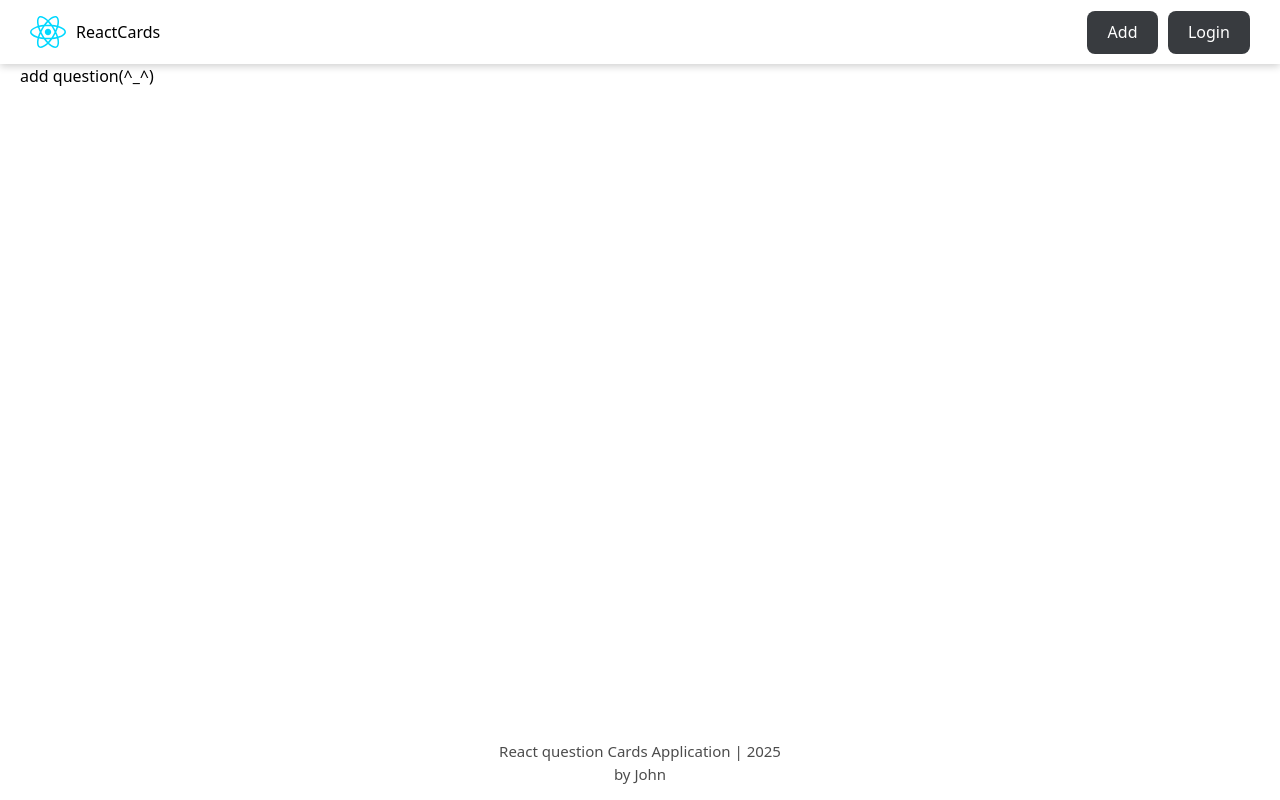
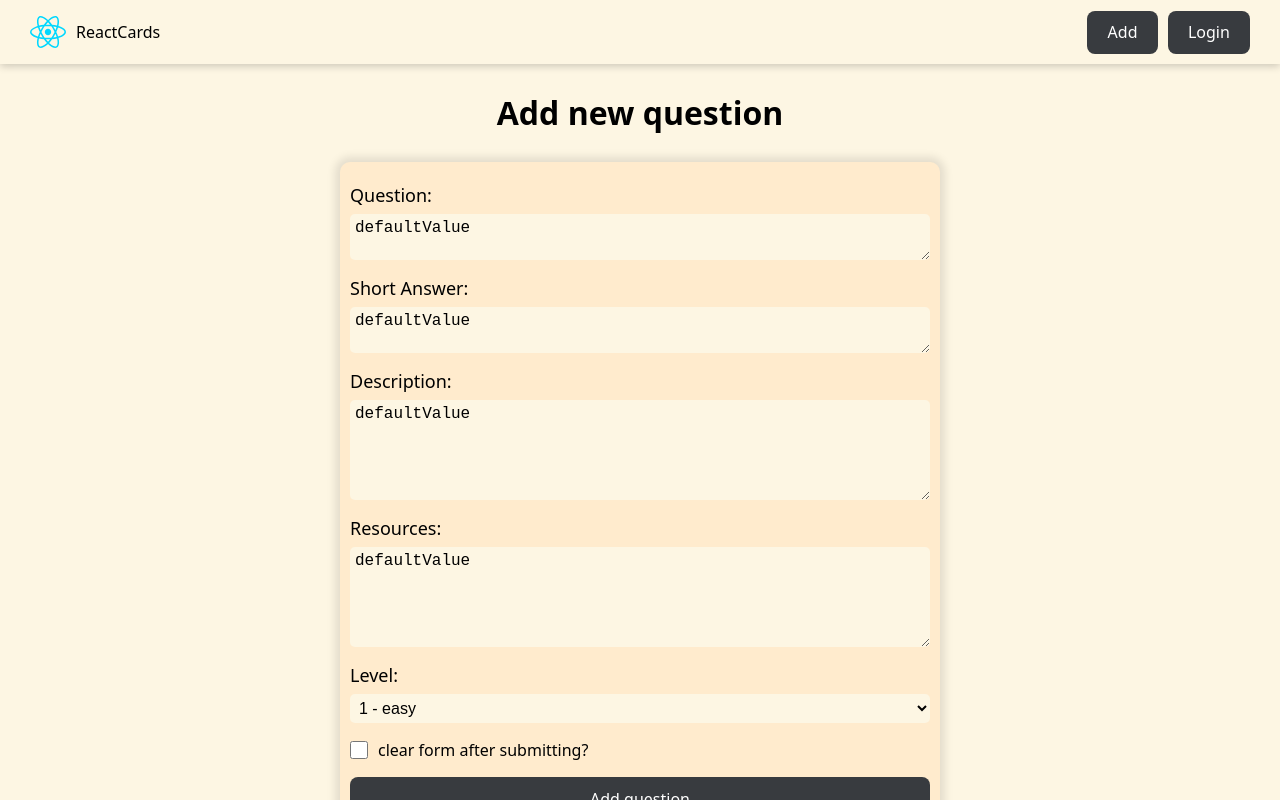
Before and after one commit to Misharkus/react-app, a React (Vite) app: page /addquestion in a window 1280 px wide. Built offline with nearby package versions, Linux system fonts and the light colour scheme.

Commit message:
add question page form, change bg color for light scheme

```diff
--- a/src/App.jsx
+++ b/src/App.jsx
@@ -4,6 +4,7 @@
 import { QuestionCard } from "./components/QuestionCard";
 import { NotFoundPage } from "./pages/NotFoundPage";
 import { QuestionPage } from "./pages/QuestionPage";
+import { AddQuestionPage } from "./pages/AddQuestionPage";
 
 function App() {
   return (
@@ -12,7 +13,7 @@
         <Route element={<MainLayout />}>
           <Route path="/" element={<HomePage />} />
           <Route path="/forbidden" element={<div>forbidden (^_^)</div>} />
-          <Route path="/addquestion" element={<div>add question(^_^)</div>} />
+          <Route path="/addquestion" element={<AddQuestionPage />} />
           <Route path="/question/:id" element={<QuestionPage />} />
 
           <Route path="*" element={<NotFoundPage />} />
--- a/src/index.css
+++ b/src/index.css
@@ -6,6 +6,7 @@
   --btn-text-color: #fff;
 
   --card-bg-color: #343a46;
+  --green-color: #219679;
 
   font-family: system-ui, Avenir, Helvetica, Arial, sans-serif;
   line-height: 1.5;
@@ -44,13 +45,14 @@
 
 @media (prefers-color-scheme: light) {
   :root {
-    --main-bg-color: #fff;
+    --main-bg-color: #FDF6E3;
     --text-color: #000;
 
     --btn-bg-color: #383b3f;
     --btn-text-color: #fff;
 
-    --card-bg-color: #ebedf0;
+    --card-bg-color: blanchedalmond;
+    --green-color: #219679;
   }
 }
 
@@ -64,5 +66,6 @@
     --btn-text-color: #57C4DC;
 
     --card-bg-color: #343a46;
+    --green-color: #219679;
   }
 }
--- /dev/null
+++ b/src/pages/AddQuestionPage/AddQuestionPage.jsx
@@ -0,0 +1,81 @@
+import cls from "./AddQuestionPage.module.css";
+import { Button } from "../../components/Button";
+
+export const AddQuestionPage = () => {
+  return (
+    <>
+      <h1 className={cls.formTitle}>Add new question</h1>
+      <div className={cls.formContainer}>
+        <form action="" className={cls.form}>
+          <div className={cls.formControl}>
+            <label htmlFor="questionField">Question: </label>
+            <textarea
+              defaultValue={"defaultValue"}
+              name="question"
+              id="questionField"
+              cols="30"
+              rows="2"
+              required
+              placeholder="Enter a question"></textarea>
+          </div>
+          <div className={cls.formControl}>
+            <label htmlFor="answerField">Short Answer: </label>
+            <textarea
+              defaultValue={"defaultValue"}
+              name="answer"
+              id="answerField"
+              cols="30"
+              rows="2"
+              required
+              placeholder="Enter a short answer"></textarea>
+          </div>
+          <div className={cls.formControl}>
+            <label htmlFor="descriptionField">Description: </label>
+            <textarea
+              defaultValue={"defaultValue"}
+              name="description"
+              id="descriptionField"
+              cols="30"
+              rows="5"
+              required
+              placeholder="Enter a full description"></textarea>
+          </div>
+          <div className={cls.formControl}>
+            <label htmlFor="resourcesField">Resources: </label>
+            <textarea
+              defaultValue={"defaultValue"}
+              name="resources"
+              id="resourcesField"
+              cols="30"
+              rows="5"
+              required
+              placeholder="Enter resources separated by commas"></textarea>
+          </div>
+          <div className={cls.formControl}>
+            <label htmlFor="levelField">Level: </label>
+            <select name="level" id="levelField" defaultValue={"defaultValue"}>
+              <option disabled>Question Level</option>
+              <hr />
+              <option value="1">1 - easy</option>
+              <option value="2">2 - medium</option>
+              <option value="3">3 - hard</option>
+            </select>
+          </div>
+
+          <label htmlFor="clearFormField" className={cls.clearFormControl}>
+            <input
+              className={cls.checkbox}
+              type="checkbox"
+              name="clearForm"
+              id="clearFormField"
+              defaultValue={true}
+            />
+            <span>clear form after submitting?</span>
+          </label>
+
+          <Button>Add question</Button>
+        </form>
+      </div>
+    </>
+  );
+};
--- /dev/null
+++ b/src/pages/AddQuestionPage/AddQuestionPage.module.css
@@ -0,0 +1,73 @@
+.formTitle {
+    margin: 25px auto;
+    width: fit-content;
+}
+
+.formContainer {
+    width: 100%;
+    max-width: 600px;
+    margin: 0 auto;
+    border-radius: 10px;
+    background-color: var(--card-bg-color);
+    box-shadow: 0 0 8px 5px rgba(0, 0, 0, 0.1);
+}
+
+/* form component */
+
+.form {
+    width: 100%;
+    padding: 20px 10px;
+    display: flex;
+    flex-direction: column;
+    justify-content: flex-start;
+    align-items: stretch;
+    gap: 15px;
+}
+
+.formControl {
+    width: 100%;
+    display: flex;
+    flex-direction: column;
+    justify-content: flex-start;
+    align-items: stretch;
+    gap: 5px;
+
+    label {
+        color: var(--text-color);
+        font-size: 18px;
+    }
+
+    select,
+    textarea {
+        padding: 5px;
+        color: var(--text-color);
+        background-color: var(--main-bg-color);
+        font-size: 16px;
+        border-radius: 5px;
+        border: none;
+        outline: none;
+    }
+
+    select:focus-visible,
+    textarea:focus-visible {
+        outline: 2px solid var(--green-color);
+    }
+}
+
+.clearFormControl {
+    width: 100%;
+    display: flex;
+    justify-content: flex-start;
+    align-items: center;
+    gap: 10px;
+}
+
+.checkbox {
+    width: 18px;
+    height: 18px;
+    accent-color: var(--green-color);
+}
+
+.checkbox:disabled+span {
+    opacity: 0.5;
+}
--- /dev/null
+++ b/src/pages/AddQuestionPage/index.jsx
@@ -0,0 +1 @@
+export { AddQuestionPage } from "./AddQuestionPage";
--- a/src/pages/QuestionPage/QuestionPage.module.css
+++ b/src/pages/QuestionPage/QuestionPage.module.css
@@ -82,5 +82,5 @@
 .checkbox {
     width: 18px;
     height: 18px;
-    accent-color: #16c47f;
+    accent-color: var(--green-color);
 }
```
